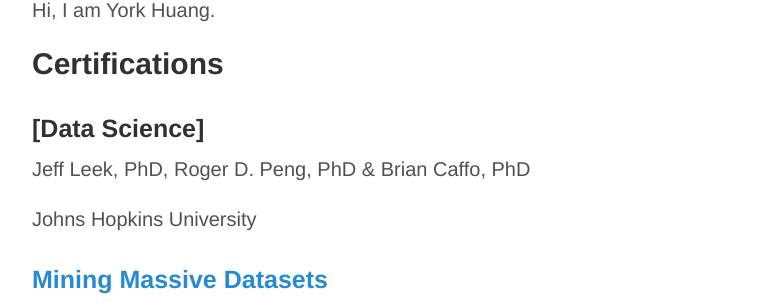
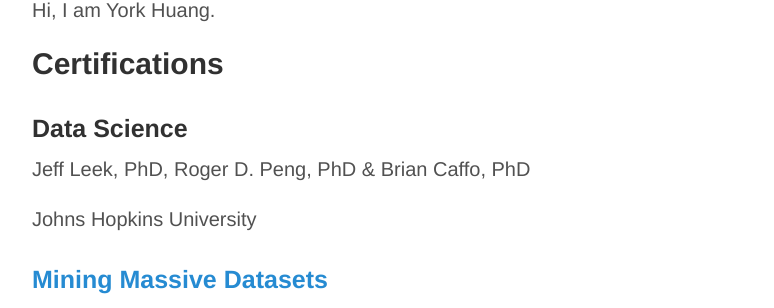
Before and after one commit to yorkhuang-au/yorkhuang-au.github.io, a Jekyll site: the page built from about.md, in a window 1280 px wide. Shown: the part 196-504 px from the top of the page, without its empty margins (248-1022 px from the left). Built offline with Jekyll 4.4.1, drawn with Linux system fonts in a browser that asks for light colours; Markdown is read by kramdown in place of the engine named in the settings.

```diff
--- a/about.md
+++ b/about.md
@@ -9,7 +9,7 @@ Hi, I am York Huang.
 
 ## Certifications
 
-### [Data Science]
+### Data Science
 
 Jeff Leek, PhD, Roger D. Peng, PhD & Brian Caffo, PhD
 
```
